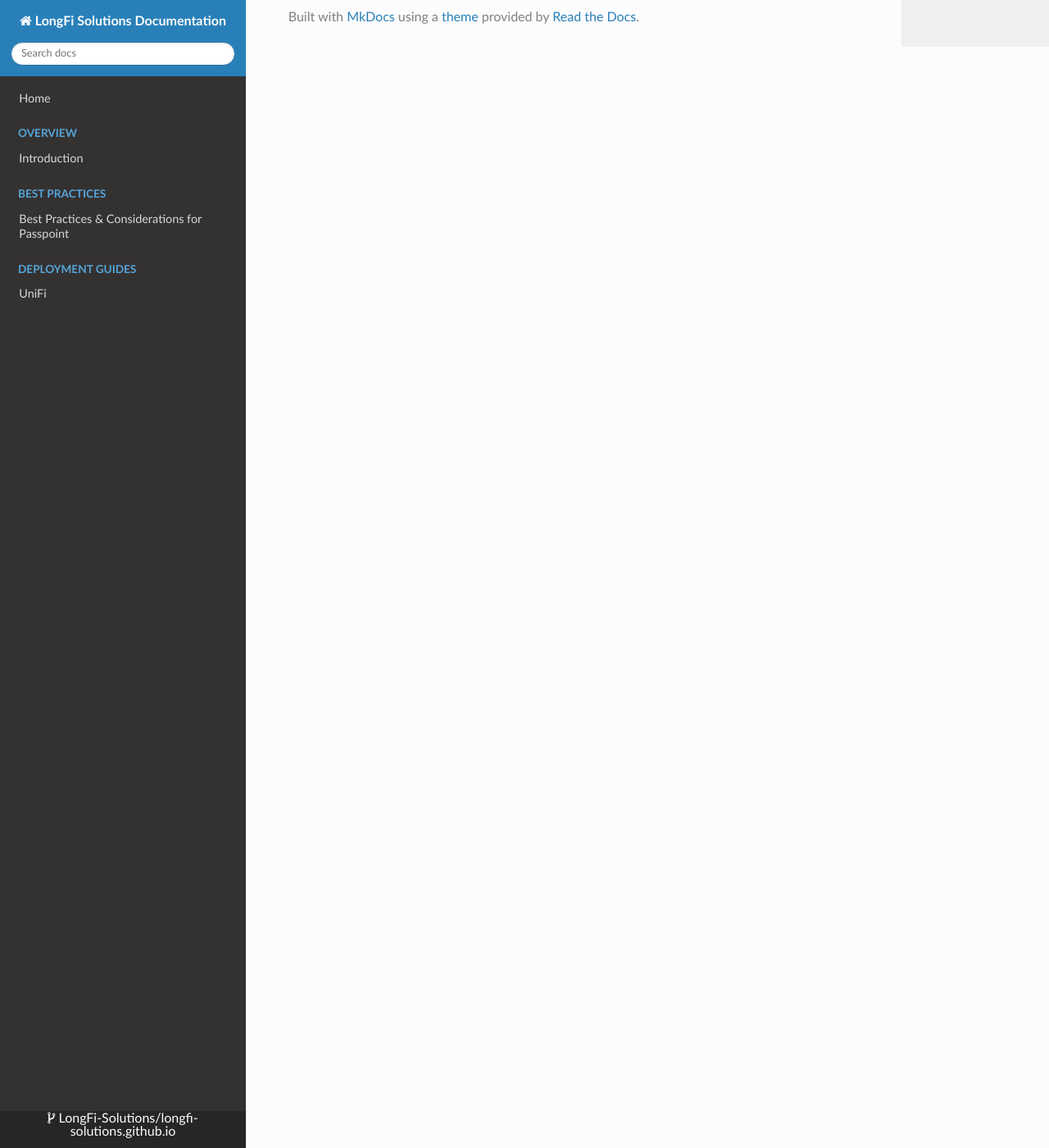
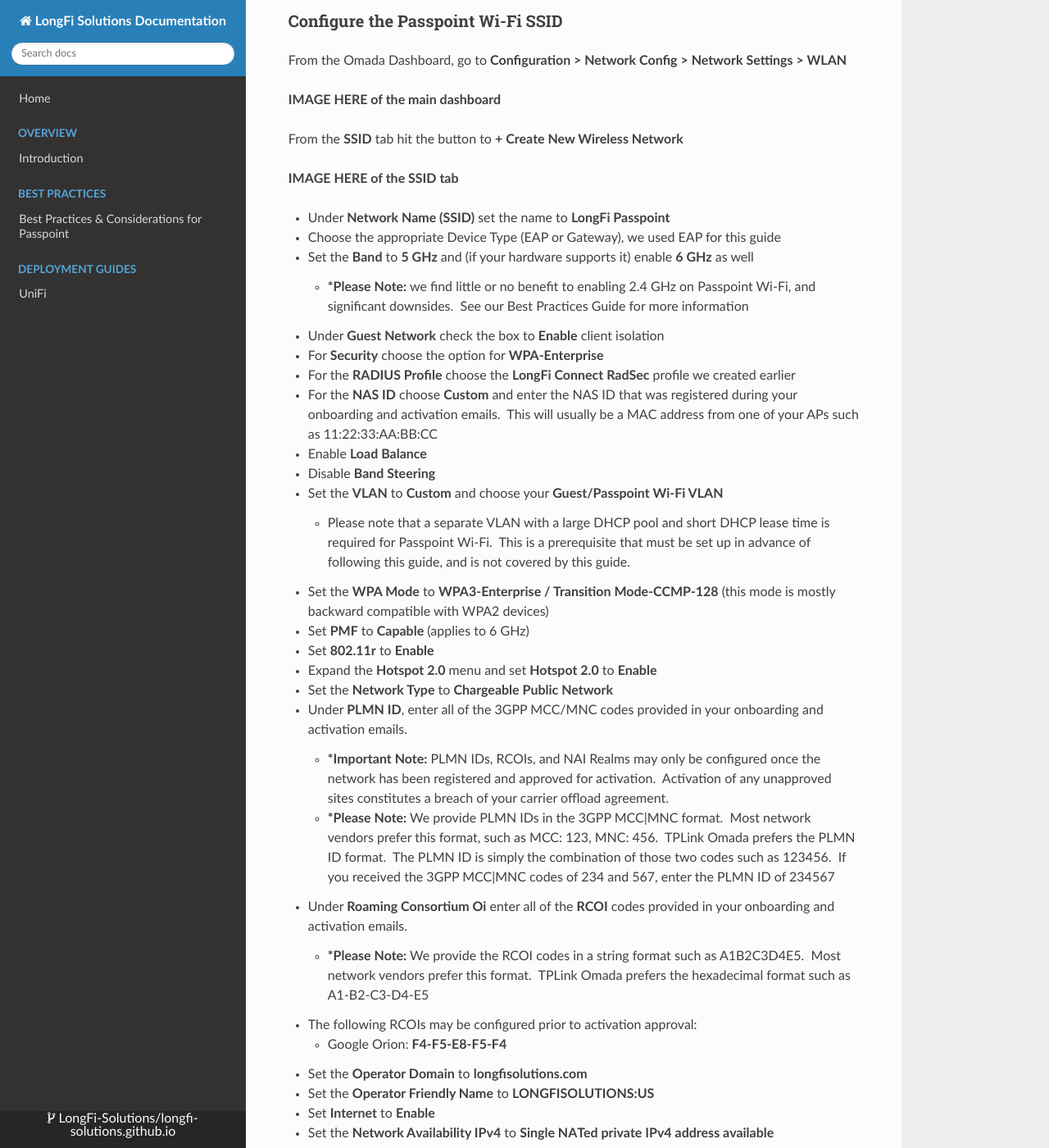
Before and after one commit to LongFi-Solutions/longfi-solutions.github.io, an MkDocs documentation site: the page built from docs/deployment/omada-networks.md, in a window 1280 px wide and 1400 px high, scrolled down 3970 px. Shown: the whole window at 82% size. Built offline with MkDocs 1.6.1, drawn with Linux system fonts in a browser that asks for light colours; nearby versions of some CDN libraries; some of the changed text lies outside the part shown.

Commit message:
Update Deployment Guides “omada-networks”

```diff
--- a/docs/deployment/omada-networks.md
+++ b/docs/deployment/omada-networks.md
@@ -145,3 +145,72 @@ Click the button to **+ Create New RADIUS Profile**
 - For the **Accounting Password** enter **radsec**
 
 **IMAGE HERE of the finished RADIUS Profile**
+
+***
+
+### **Configure the Passpoint Wi-Fi SSID**
+
+From the Omada Dashboard, go to **Configuration > Network Config > Network Settings > WLAN**
+
+**IMAGE HERE of the main dashboard**
+
+From the **SSID** tab hit the button to **+ Create New Wireless Network**
+
+**IMAGE HERE of the SSID tab**
+
+- Under **Network Name (SSID)** set the name to **LongFi Passpoint**
+- Choose the appropriate Device Type (EAP or Gateway), we used EAP for this guide
+- Set the **Band** to **5 GHz** and (if your hardware supports it) enable **6 GHz** as well
+    - **\*Please Note:** we find little or no benefit to enabling 2.4 GHz on Passpoint Wi-Fi, and significant downsides.  See our Best Practices Guide for more information
+- Under **Guest Network** check the box to **Enable** client isolation
+- For **Security** choose the option for **WPA-Enterprise**
+- For the **RADIUS Profile** choose the **LongFi Connect RadSec** profile we created earlier
+- For the **NAS ID** choose **Custom** and enter the NAS ID that was registered during your onboarding and activation emails.  This will usually be a MAC address from one of your APs such as 11:22:33:AA:BB:CC
+- Enable **Load Balance**
+- Disable **Band Steering**
+- Set the **VLAN** to **Custom** and choose your **Guest/Passpoint Wi-Fi VLAN**
+    - Please note that a separate VLAN with a large DHCP pool and short DHCP lease time is required for Passpoint Wi-Fi.  This is a prerequisite that must be set up in advance of following this guide, and is not covered by this guide.
+- Set the **WPA Mode** to **WPA3-Enterprise / Transition Mode-CCMP-128** (this mode is mostly backward compatible with WPA2 devices)
+- Set **PMF** to **Capable** (applies to 6 GHz)
+- Set **802.11r** to **Enable**
+- Expand the **Hotspot 2.0** menu and set **Hotspot 2.0** to **Enable**
+- Set the **Network Type** to **Chargeable Public Network**
+- Under **PLMN ID**, enter all of the 3GPP MCC/MNC codes provided in your onboarding and activation emails.
+    - **\*Important Note:** PLMN IDs, RCOIs, and NAI Realms may only be configured once the network has been registered and approved for activation.  Activation of any unapproved sites constitutes a breach of your carrier offload agreement.
+    - **\*Please Note:** We provide PLMN IDs in the 3GPP MCC|MNC format.  Most network vendors prefer this format, such as MCC: 123, MNC: 456.  TPLink Omada prefers the PLMN ID format.  The PLMN ID is simply the combination of those two codes such as 123456.  If you received the 3GPP MCC|MNC codes of 234 and 567, enter the PLMN ID of 234567
+- Under **Roaming Consortium Oi** enter all of the **RCOI** codes provided in your onboarding and activation emails.
+    - **\*Please Note:** We provide the RCOI codes in a string format such as A1B2C3D4E5.  Most network vendors prefer this format.  TPLink Omada prefers the hexadecimal format such as A1-B2-C3-D4-E5
+- The following RCOIs may be configured prior to activation approval:
+    - Google Orion: **F4-F5-E8-F5-F4**
+- Set the **Operator Domain** to **longfisolutions.com**
+- Set the **Operator Friendly Name** to **LONGFISOLUTIONS:US**
+- Set **Internet** to **Enable**
+- Set the **Network Availability IPv4** to **Single NATed private IPv4 address available**
+    - **\*Please Note:** if you are behind Double NAT (ie. firewall/router behind ISP modem/router) choose the option for **Double NATed**, but please take note that Double NAT is not recommended, is not considered Voice-Grade, and may result in traffic being rejected by the carriers
+- Set the **Network Availability IPv6** to **Address type not available**
+- Under **Venue Info** choose an appropriate **Venue Group** and **Venue Type**, ie. **Assembly** and **Convention Center**
+- Under **Venue Name** give your venue a name
+- Under **NAI Realm List** click the button to **+ Add New Realm**.  You will enter at least 3-4 and as many as 8-10 NAI Realms each with unique EAP settings.  The NAI Realms will be provided in your onboarding and activation emails.  Again, NAI Realms may only be configured once the network has been registered and approved for activation.
+- The following realms may be configured with or without additional carrier approval:
+- Realm Name: **connect.longfisolutions.com**
+    - Realm Encoding: **RFC4282**
+    - EAP Method: **EAP-TLS**
+    - Authentication param: **Credential Type, Certificate**
+- Realm Name: **wifi.fi.google.com**
+    - Realm Encoding: **RFC4282**
+    - EAP Method: **EAP-TLS**
+    - Authentication param: **Credential Type, Certificate**
+- Realm Name: **freedomfi.com**
+    - Realm Encoding: **RFC4282**
+    - EAP Method: **EAP-TLS**
+    - Authentication param: **Credential Type, Certificate**
+- Realm Name: **hellohelium.com**
+    - Realm Encoding: **RFC4282**
+    - EAP Method: **EAP-TLS**
+    - Authentication param: **Credential Type, Certificate**
+- Your dashboard should look like this now:
+- Additional Carrier Realms will normally configured as follows (please check your onboarding and activation emails for any deviations):
+- Realm Name: wlan.mnc123.mcc456.3gppnetwork.org (fake example)
+    - Realm Encoding: **RFC4282**
+    - EAP Method: **None**
+    - Authentication param: **Credential Type > None**
```
